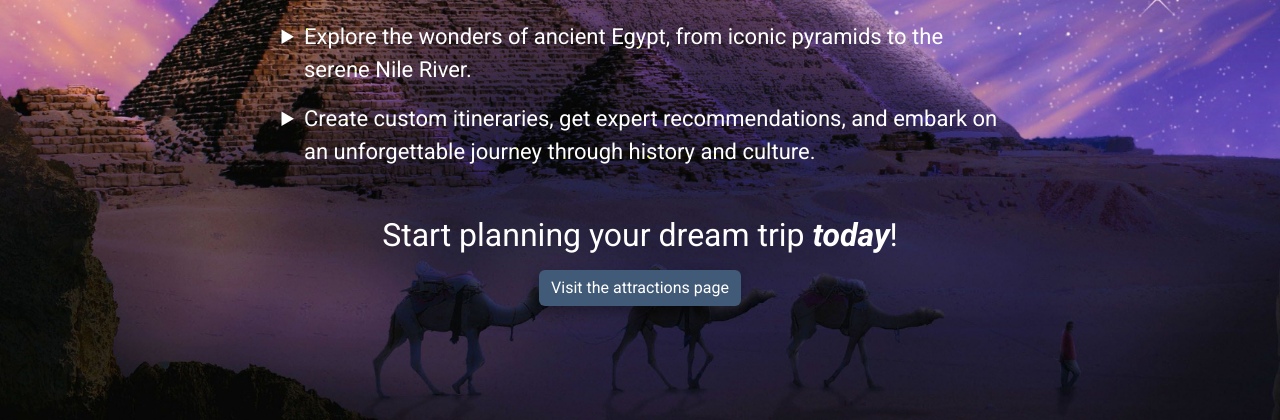
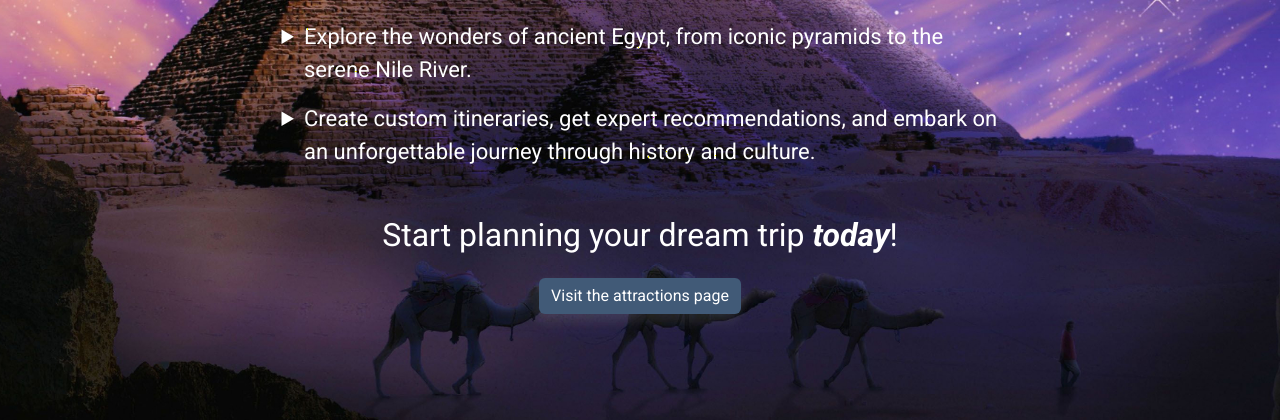
Before and after one commit to SaifAshrafHelmy/EgyptoPedia, a Flask app: page / in a window 1280 px wide. Shown: the part 380-800 px from the top of the page. Run offline with Flask 3, Linux system fonts and the light colour scheme; some libraries are stand-ins or nearby versions.

Commit message:
final touches in css and bootstrap

```diff
--- a/static/home_styles.css
+++ b/static/home_styles.css
@@ -34,12 +34,13 @@ ul{
 }
 
 .linkToAttraction{
-  box-shadow: rgba(0, 0, 0, 0.3) -3px 6px 12px 1px;
+  box-shadow: rgba(255, 255, 255, 0.1) -3px 6px 12px 1px;
   border: none;
 }
 .linkToAttraction:hover{
   scale: 1.05;
   transition: 0.2s;
+  color: white !important;
 }
 
 @media only screen and (max-width: 768px) {
--- a/templates/home.html
+++ b/templates/home.html
@@ -29,7 +29,7 @@
         <li class=" feature my-3">Create custom itineraries, get expert recommendations, and embark on an unforgettable journey through history and culture.</li>
 
       </ul>
-      <h2 class="mt-5 mb-3">Start planning your dream trip <i>today</i>!</h2>
+      <h2 class="mt-5 mb-sm-3 mb-lg-4">Start planning your dream trip <i>today</i>!</h2>
       <div class="d-flex justify-content-center">
         <a href="/attractions" class="btn btn-success linkToAttraction"> Visit the attractions page</a>
       </div>
```
